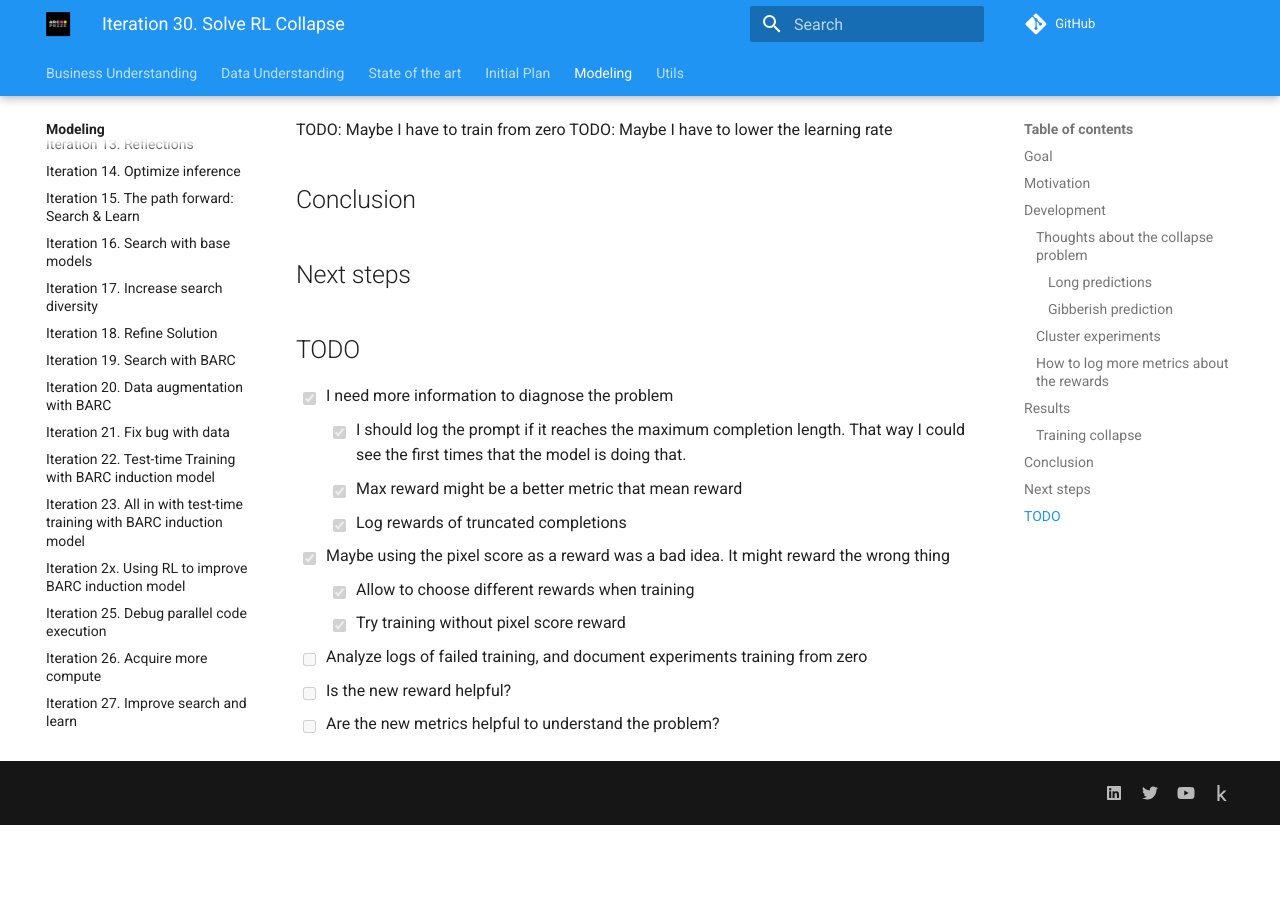
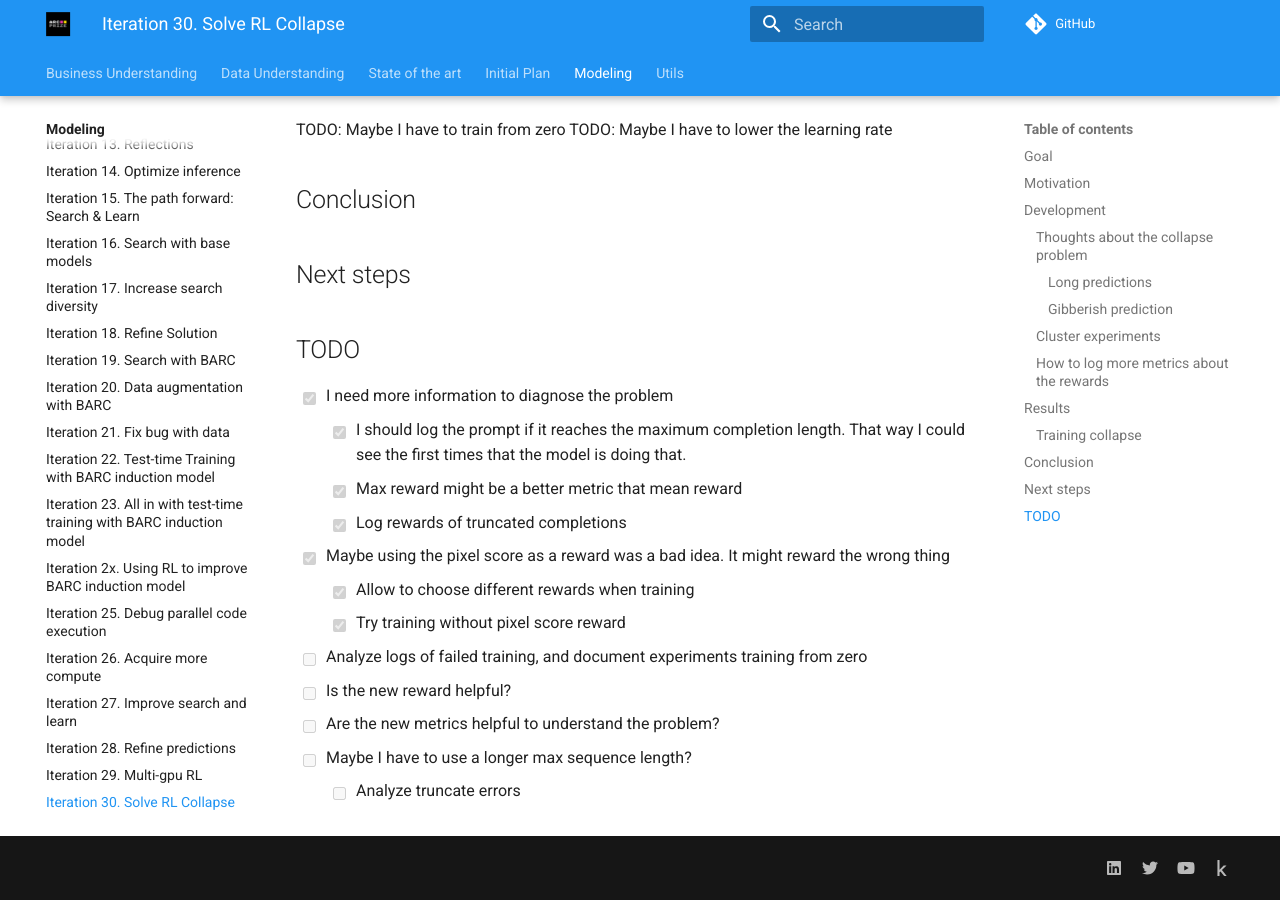
Before and after one commit to ironbar/arc25, an MkDocs documentation site: the page built from docs/modeling/Iteration_30_solve_RL_collapse.md, in a window 1280 px wide and 900 px high, scrolled down 5698 px. Built offline with MkDocs 1.6.1 and Material for MkDocs 9.7.7, drawn with Linux system fonts in a browser that asks for light colours; comment, search, counter and statistics services are not loaded; before the commit the page ends 6523 px from its top, so only the background shows below that.

Commit message:
updated todos

```diff
--- a/docs/modeling/Iteration_30_solve_RL_collapse.md
+++ b/docs/modeling/Iteration_30_solve_RL_collapse.md
@@ -245,3 +245,5 @@
 - [ ] Analyze logs of failed training, and document experiments training from zero
 - [ ] Is the new reward helpful?
 - [ ] Are the new metrics helpful to understand the problem?
+- [ ] Maybe I have to use a longer max sequence length?
+  - [ ] Analyze truncate errors
```
